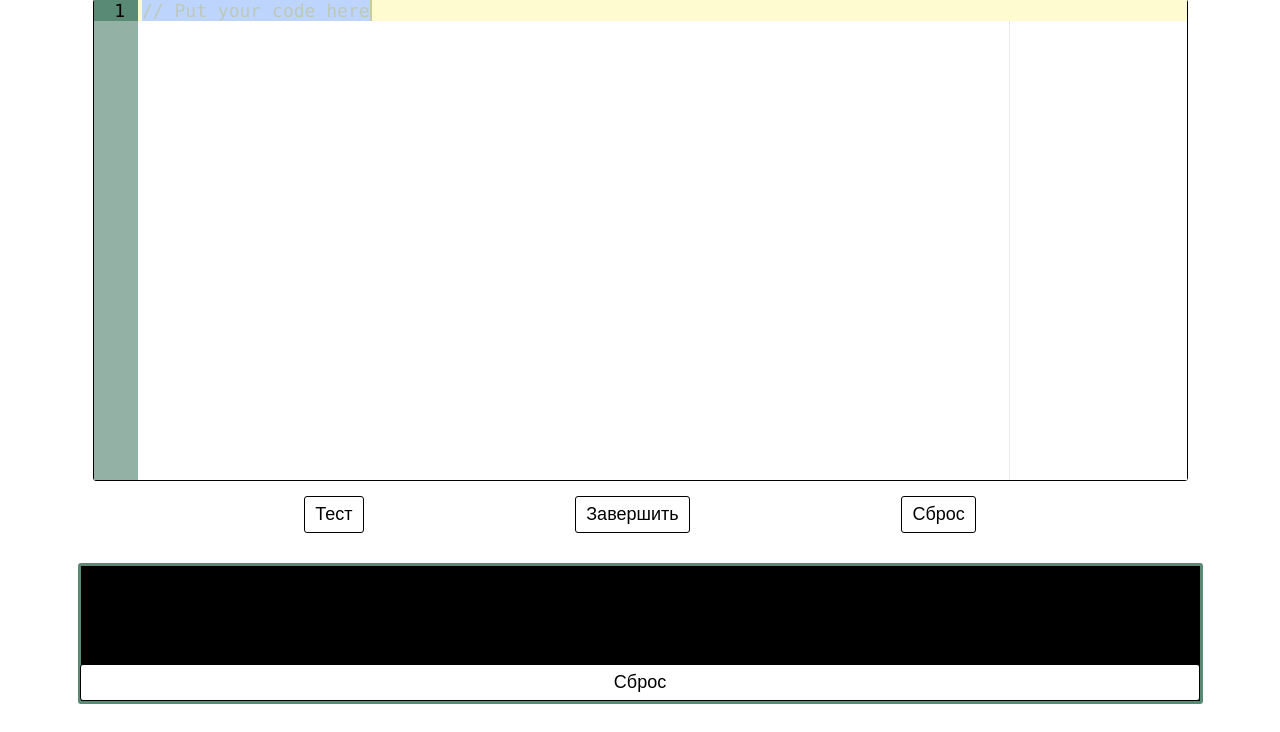
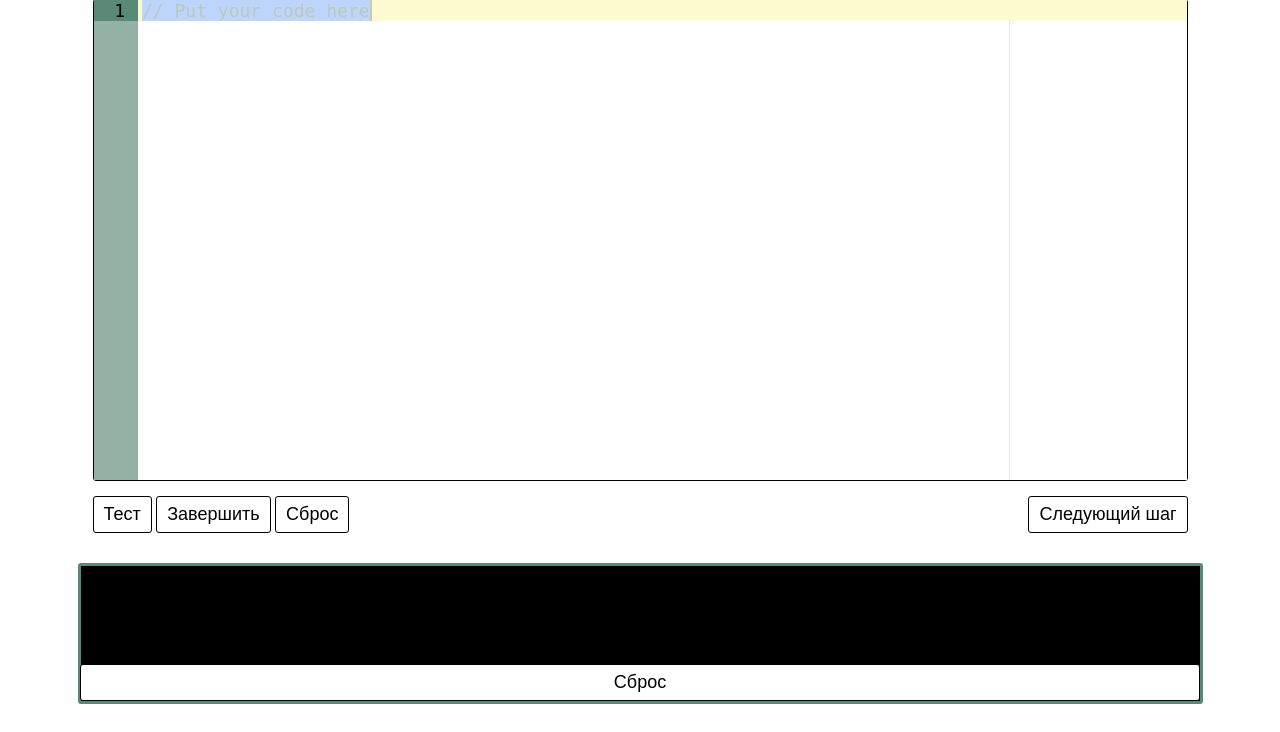
Before and after one commit to BZLOM4JOPbI/Amadeus-Courses, a Django app: page /task1 in a window 1280 px wide. Shown: the part 1045-1777 px from the top of the page. Run offline with Django 4.2, Linux system fonts and the light colour scheme; some libraries are stand-ins or nearby versions.

Commit message:
Навигация между заданиями и прототип темной темы

```diff
--- a/Amadeus_project/main_pages/static/main_pages/css/style.css
+++ b/Amadeus_project/main_pages/static/main_pages/css/style.css
@@ -370,7 +370,8 @@ input[type='submit']:disabled {
 .ideBtnWrap {
     display: flex;
     align-items: center;
-    justify-content: space-evenly;
+    justify-content: space-between;
+    flex-wrap: wrap;
 }
 .ideInner > .container {
     display: flex;
@@ -409,6 +410,9 @@ input[type='submit']:disabled {
 .console > .Btn:hover {
     background-color: var(--accent-color);
 }
+.NonDisplay {
+    display: none;
+}
 @media screen  and (max-width: 884px){
     .editorContainer {
         width: 100%;
@@ -422,7 +426,11 @@ input[type='submit']:disabled {
     }
     .ideBtnWrap {
         margin-bottom: 20px;
+        row-gap: 15px;
     }
+    /* .ideNavBtn {
+        margin-top: 15px;
+    } */
 }
 /**/
 
@@ -546,7 +554,23 @@ font-family: 'Roboto'; */
     display: inline-block;
 }
 /* */
+/* @media screen and (prefers-color-scheme: dark) {
+    body, html {
+    background-color: var(--main-color);
+    }
+    * {
+        color: #fff;
+        border-color: #fff !important;
+    }
+    .underline {
+    border-color: #fff;
+    background-color: #fff;
+    }
+    .Btn {
+        color: black;
+    }
 
+} */
 /* Анимации */
 @keyframes increaseWidth {
     0% {
--- a/Amadeus_project/main_pages/templates/main_pages/base.html
+++ b/Amadeus_project/main_pages/templates/main_pages/base.html
@@ -7,10 +7,10 @@
     <meta http-equiv="X-UA-Compatible" content="IE=edge">
     <meta name="viewport" content="width=device-width, initial-scale=1.0">
     <title>{% block title %}{% endblock %}</title>
-    <link rel="stylesheet" href=" {% static 'main_pages/css/style.css' %}">
     <link rel="preconnect" href="https://fonts.googleapis.com">
     <link rel="preconnect" href="https://fonts.gstatic.com" crossorigin>
     <link href="https://fonts.googleapis.com/css2?family=Roboto:wght@400;500;700&display=swap" rel="stylesheet">
+    <link rel="stylesheet" href=" {% static 'main_pages/css/style.css' %}">
     <link rel="apple-touch-icon" sizes="180x180" href=" {% static 'main_pages/img/favicon/apple-touch-icon.png' %}">
     <link rel="icon" type="image/png" sizes="32x32" href=" {% static 'main_pages/img/favicon/favicon-32x32.png' %}">
     <link rel="icon" type="image/png" sizes="16x16" href=" {% static 'main_pages/img/favicon/favicon-16x316.png' %}">
--- a/Amadeus_project/main_pages/templates/main_pages/task1.html
+++ b/Amadeus_project/main_pages/templates/main_pages/task1.html
@@ -38,9 +38,15 @@
                         <div id="editor"></div>
                     </div>
                     <div class="ideBtnWrap">
-                        <button class="resultBtn Btn">Тест</button>
-                        <button class="completeBtn Btn">Завершить</button>
-                        <button class="resetBtn Btn">Сброс</button>
+                        <div class="ideBtnFun">
+                            <button class="resultBtn Btn">Тест</button>
+                            <button class="completeBtn Btn">Завершить</button>
+                            <button class="resetBtn Btn">Сброс</button>
+                        </div>
+                        <div class="ideNavBtn">
+                            <button class="Btn NonDisplay"><a href="{% url 'task_two' %}" aria-disabled="true">Предыдущий шаг</a></button>
+                            <button class="Btn"><a href="{% url 'task_two' %}">Следующий шаг</a></button>
+                        </div>
                     </div>
                 </div>
                 <div class="console">
```
Also changed, not shown: Amadeus_project/main_pages/templates/main_pages/task2.html (+9 -3 lines), Amadeus_project/main_pages/templates/main_pages/task3.html (+9 -3 lines), Amadeus_project/main_pages/templates/main_pages/task4.html (+9 -3 lines).
